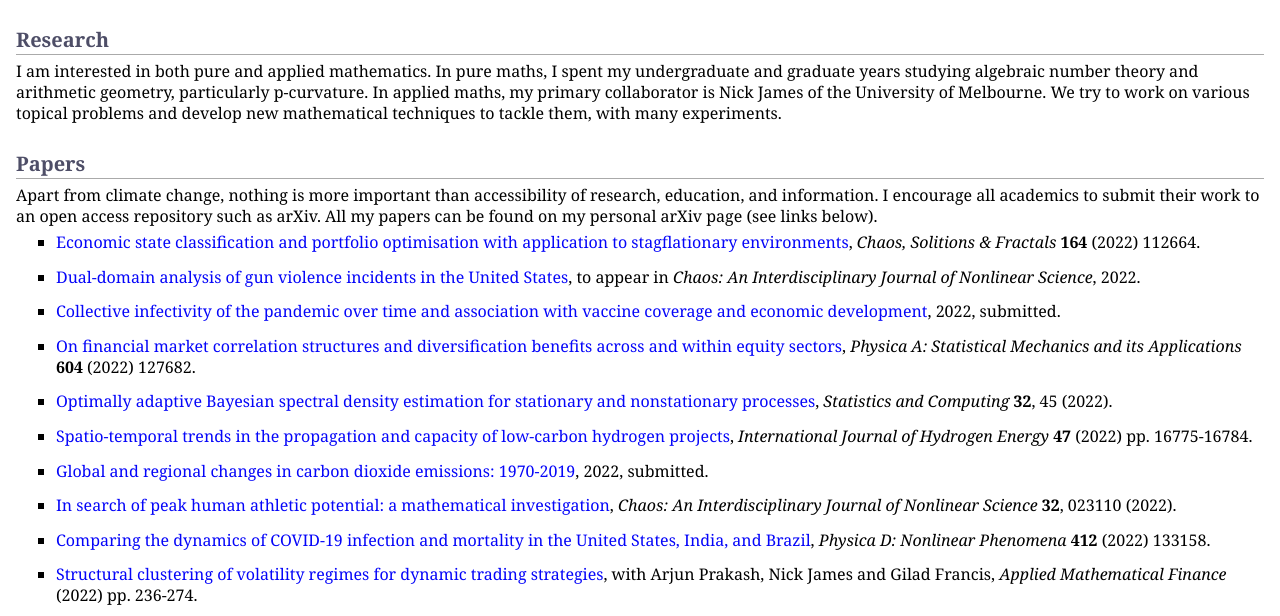
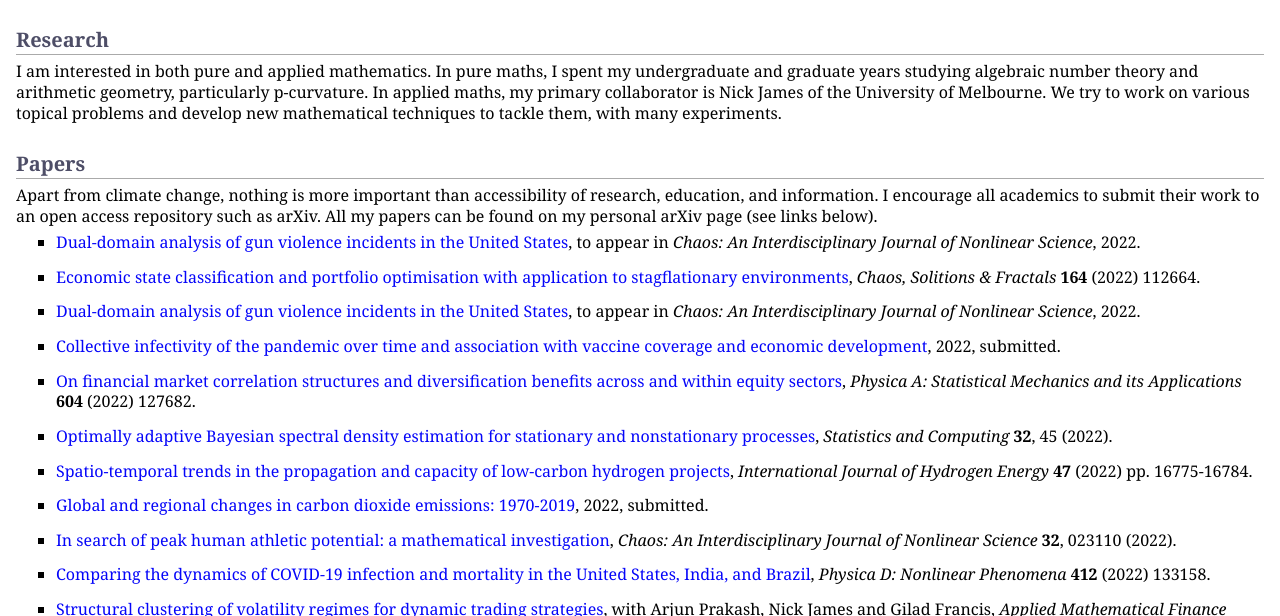
Before and after one commit to MaxMenzies/maxmenzies.com, a Jekyll site: the page index.html, which Jekyll copies as it is, in a window 1280 px wide and 900 px high, cut to the strip 284-900 px from the top of the window. Built offline with Jekyll 4.4.1, drawn with Linux system fonts in a browser that asks for light colours.

Commit message:
Update index.html

```diff
--- a/index.html
+++ b/index.html
@@ -39,6 +39,10 @@
 <p>I am interested in both pure and applied mathematics. In pure maths, I spent my undergraduate and graduate years studying algebraic number theory and arithmetic geometry, particularly p-curvature. In applied maths, my primary collaborator is Nick James of the University of Melbourne. We try to work on various topical problems and develop new mathematical techniques to tackle them, with many experiments.</p>
 <h2>Papers</h2>
 <p>Apart from climate change, nothing is more important than accessibility of research, education, and information. I encourage all academics to submit their work to an open access repository such as arXiv. All my papers can be found on my personal arXiv page (see links below). </p>
+<ul>
+<li><p><a href="https://arxiv.org/abs/2208.07093">Dual-domain analysis of gun violence incidents in the United States</a>, to appear in <i>Chaos: An Interdisciplinary Journal of Nonlinear Science</i>, 2022.</p>
+</li>
+</ul>
 <ul>
 <li><p><a href="https://www.sciencedirect.com/science/article/pii/S0960077922008438">Economic state classification and portfolio optimisation with application to stagflationary environments</a>, <i>Chaos, Solitions & Fractals</i> <b>164</b> (2022) 112664.</p>
 </li>
```
